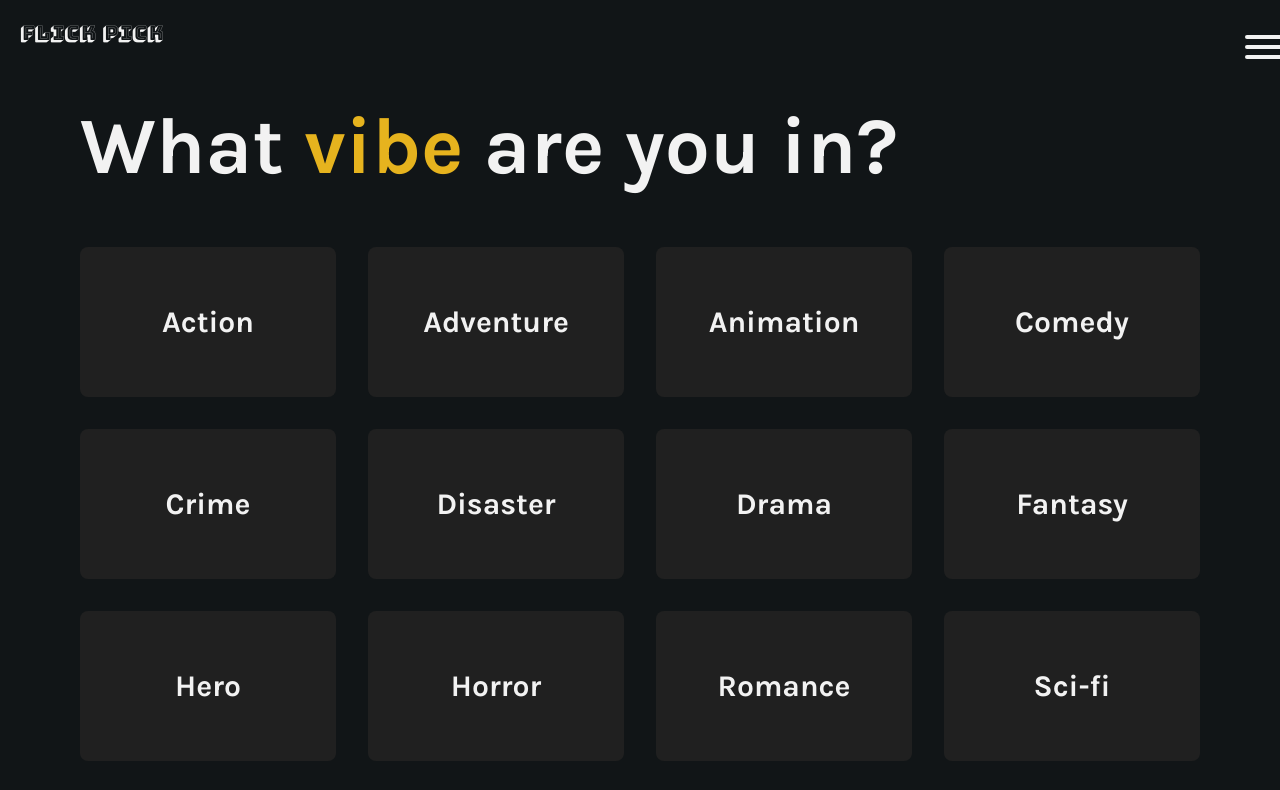
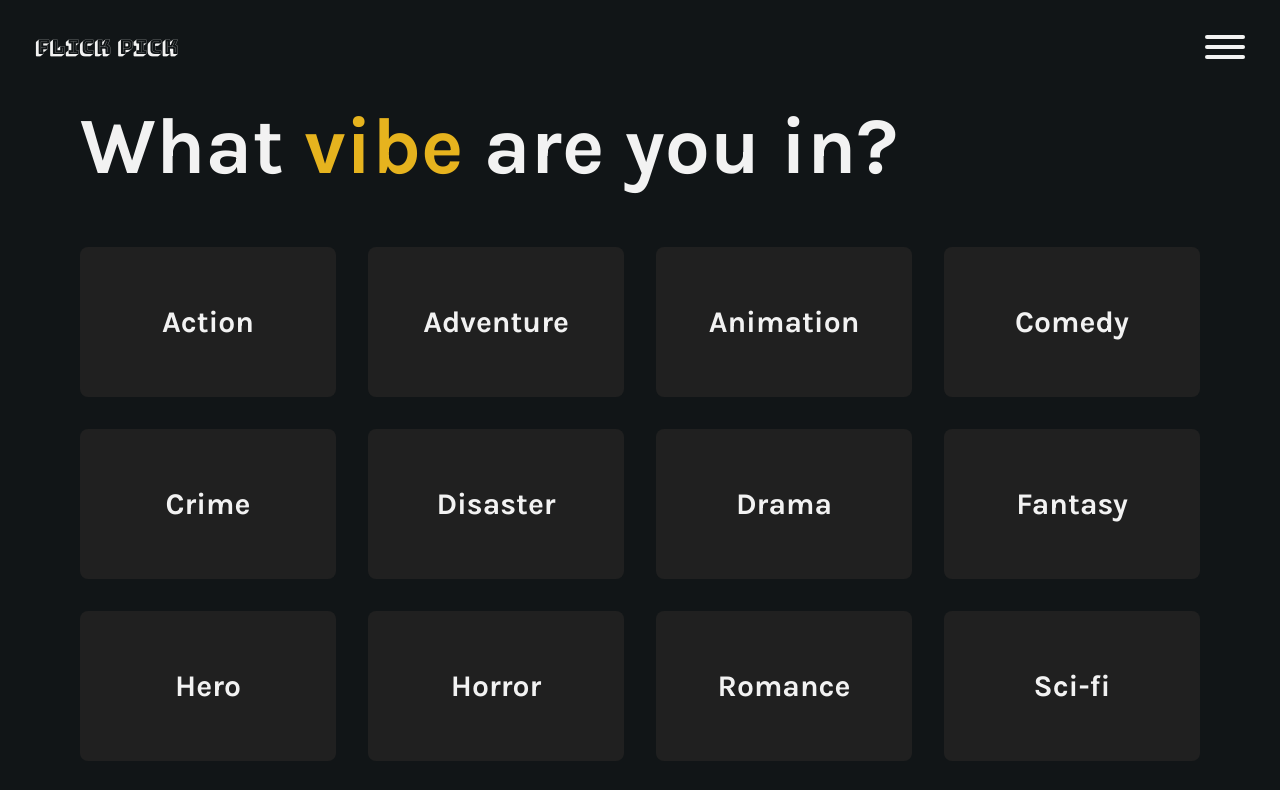
Before and after one commit to Jordakoes/flickpick, a plain HTML site: page index.html in a window 1280 px wide. Shown: the top 790 px of the page. Drawn offline with nearby package versions, Linux system fonts and the light colour scheme.

Commit message:
Centering navbar content

```diff
--- a/css/navbar.css
+++ b/css/navbar.css
@@ -37,28 +37,28 @@ ul:hover li:hover {
   color: #FFCD3C;
 }
 
-.img {
-  /* z-index: 200; */
-  height: 50px;
-  width: 50px;
-  cursor: pointer;
-  color: #f2f2f2;
-  margin-right: 30px;
-}
-
 /* Navbar area */
 #navbar {
   background-color: #111517;
 	display: flex;
-	align-items: start;
+	align-items: center;
 	justify-content: space-between;
-
   /* sticky navbar */
   position: fixed;
   z-index: 9999;
   width: 100%;
+  /* Padding to increase the size of the navbar */
+  padding-top: 20px;
+  padding-bottom: 20px;
+}
 
-  padding: 20px;
+/* Padding for the logo and menu-icon */
+.navbar-menu {
+  padding-right: 20px;
+}
+
+.navbar-logo {
+  padding-left: 35px;
 }
 
 a.logo {
```
Also changed, not shown: index.html (+2 -3 lines).
